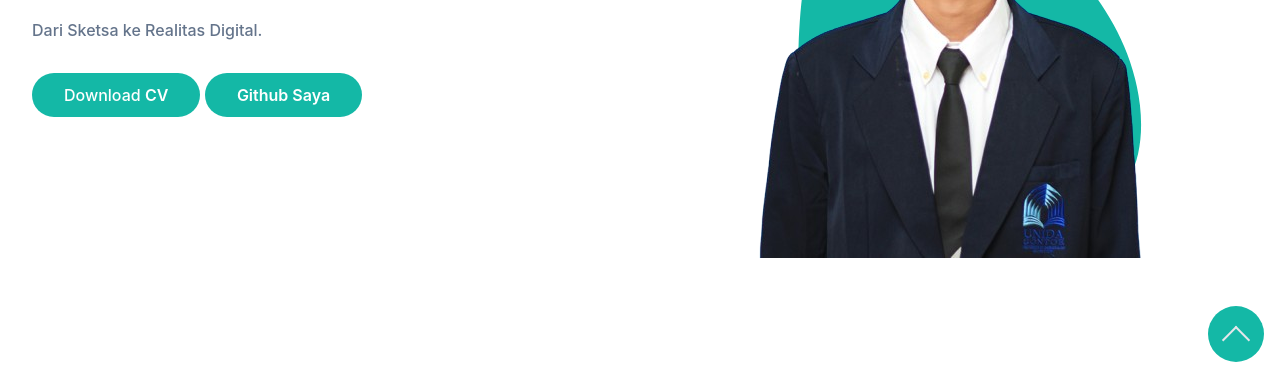
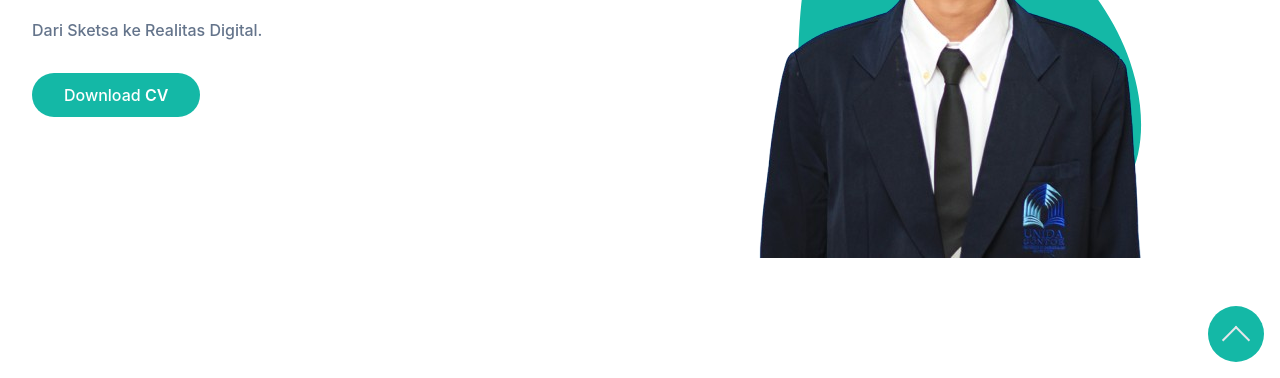
Before and after one commit to azzam-azhari/MyPortfolio, a website: page index.html in a window 1280 px wide. Shown: the part 422-800 px from the top of the page. Drawn offline with Linux system fonts and the light colour scheme.

Commit message:
Hapus: Github Saya

```diff
--- a/index.html
+++ b/index.html
@@ -100,7 +100,7 @@
             <a href="cv/CV Programmer Azzam Azhari.pdf" target="_blank" class="px-8 py-3 text-base font-semibold text-white transition duration-500 ease-in-out rounded-full bg-primary hover:shadow-xl hover:opacity-80" download
               ><span class="font-medium">Download </span>CV</a
             >
-            <a href="https://github.com/azzam-azhari" target="_blank" class="px-8 py-3 text-base font-semibold text-white transition duration-500 ease-in-out rounded-full bg-primary hover:shadow-xl hover:opacity-80"> Github Saya </a>
+            <!-- <a href="https://github.com/azzam-azhari" target="_blank" class="px-8 py-3 text-base font-semibold text-white transition duration-500 ease-in-out rounded-full bg-primary hover:shadow-xl hover:opacity-80"> Github Saya </a> -->
           </div>
           <div class="self-end w-full px-4 lg:w-1/2">
             <div class="relative mt-10 lg:mt-9 lg:right-0 group">
```
